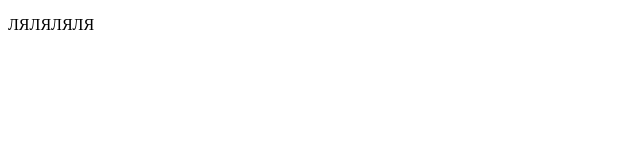
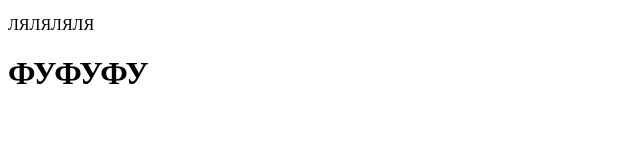
Before and after one commit to D1maKryt/Project, a plain HTML site: page HelloApp/index.html in a window 1280 px wide. Shown: the whole page, without its empty margins (0-640 px from the left). Drawn offline with Linux system fonts and the light colour scheme.

Commit message:
проверка работы

```diff
--- a/HelloApp/index.html
+++ b/HelloApp/index.html
@@ -7,5 +7,6 @@
 </head>
 <body>
     <p>ЛЯЛЯЛЯЛЯ</p>
+    <h1>ФУФУФУ</h1>
 </body>
 </html>
```
